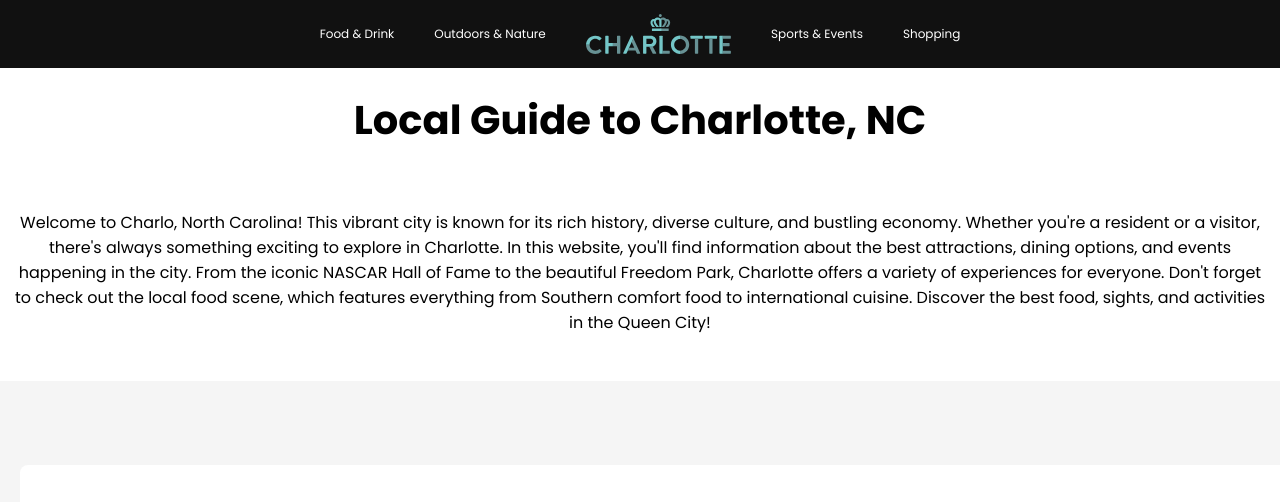
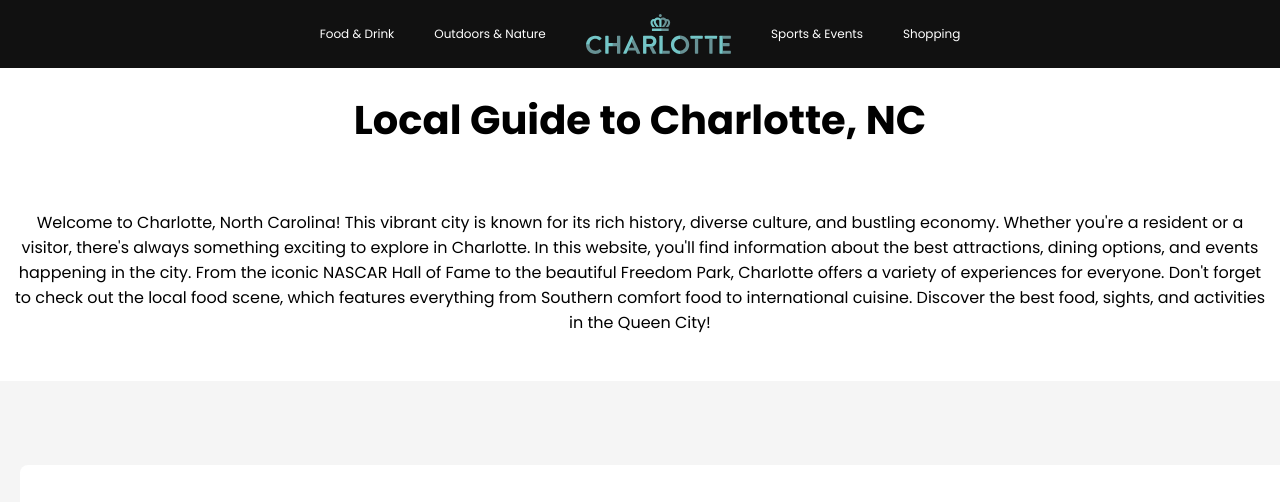
Before and after one commit to PGarg111/project-2, a plain HTML site: page index.html in a window 1280 px wide. Shown: the top 502 px of the page. Drawn offline with Linux system fonts and the light colour scheme.

Commit message:
Update index.html

```diff
--- a/index.html
+++ b/index.html
@@ -15,7 +15,7 @@
     <header>
         <h1>Local Guide to Charlotte, NC</h1>
         <p>
-            Welcome to Charlo, North Carolina! This vibrant city is known for its rich history, diverse culture, and
+            Welcome to Charlotte, North Carolina! This vibrant city is known for its rich history, diverse culture, and
             bustling economy.
             Whether you're a resident or a visitor, there's always something exciting to explore in Charlotte.
             In this website, you'll find information about the best attractions, dining options, and events happening in
```
